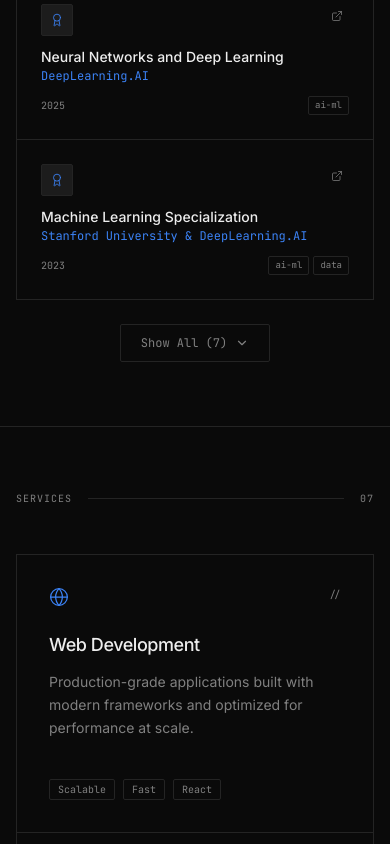
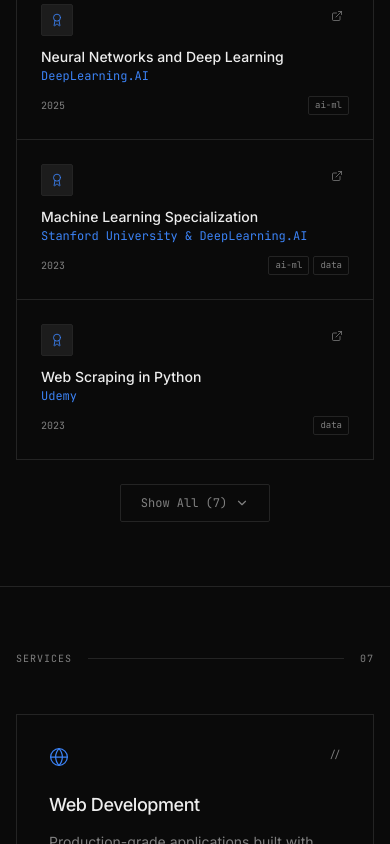
Before and after one commit to Viraj-Mavani/portfolio, a Next.js app: page / in a window 390 px wide. Shown: the part 8617-9461 px from the top of the page. Built offline with nearby package versions, Linux system fonts and the light colour scheme.

Commit message:
fixed grid issues

```diff
--- a/src/app/about/page.tsx
+++ b/src/app/about/page.tsx
@@ -151,11 +151,11 @@ export default function AboutPage() {
             <div className="h-px flex-1 bg-border" aria-hidden="true" />
           </div>
 
-          <div className="grid gap-4 md:grid-cols-2 lg:grid-cols-3">
+          <div className="flex flex-wrap justify-center gap-4">
             {journey.map((item) => (
               <div
                 key={item.title}
-                className="group flex flex-col gap-4 rounded-md border border-border bg-card p-6 transition-colors hover:border-primary/30"
+                className="group flex w-full flex-col gap-4 rounded-md border border-border bg-card p-6 transition-colors hover:border-primary/30 md:w-[calc(50%-0.5rem)] lg:w-[calc(33.33%-0.67rem)]"
               >
                 <div className="flex h-9 w-9 items-center justify-center rounded-sm border border-border bg-secondary text-primary transition-colors group-hover:bg-primary group-hover:text-primary-foreground">
                   <item.icon className="h-4 w-4" strokeWidth={1.5} />
--- a/src/components/certificates-section.tsx
+++ b/src/components/certificates-section.tsx
@@ -5,7 +5,7 @@ import { Award, ExternalLink, ChevronDown, ChevronUp } from "lucide-react"
 import { certificates } from "@/lib/data"
 import { useMode } from "@/hooks/use-mode"
 
-const INITIAL_COUNT = 3
+const INITIAL_COUNT = 4
 
 interface CertificatesSectionProps {
   index: number
@@ -21,7 +21,11 @@ export function CertificatesSection({ index }: CertificatesSectionProps) {
   )
 
   const visible = expanded ? filteredCertificates : filteredCertificates.slice(0, INITIAL_COUNT)
-  const hasMore = filteredCertificates.length > INITIAL_COUNT
+  const hasMore = filteredCertificates.length > (INITIAL_COUNT-1)
+
+  // Calculate empty slots to fill the grid
+  const remainder = visible.length % 3
+  const emptySlots = remainder === 0 ? 0 : 3 - remainder
 
   return (
     <section id="certificates" className="border-t border-border" aria-labelledby="certificates-heading">
@@ -39,10 +43,10 @@ export function CertificatesSection({ index }: CertificatesSectionProps) {
         <h2 id="certificates-heading" className="sr-only">Certificates</h2>
 
         <div className="grid gap-px border border-border bg-border md:grid-cols-2 lg:grid-cols-3">
-          {visible.map((cert) => (
+          {visible.map((cert, index) => (
             <div
               key={cert.title}
-              className="group flex flex-col gap-3 bg-background p-6 transition-colors hover:bg-card"
+              className={`group flex flex-col gap-3 bg-background p-6 transition-colors hover:bg-card ${!expanded && index === 3 ? "lg:hidden" : ""}`}
             >
               <div className="flex items-start justify-between">
                 <div className="flex h-8 w-8 items-center justify-center rounded-sm border border-border bg-secondary text-primary transition-colors group-hover:bg-primary group-hover:text-primary-foreground">
@@ -87,11 +91,21 @@ export function CertificatesSection({ index }: CertificatesSectionProps) {
               </div>
              </div>
           ))}
+          {Array.from({ length: emptySlots }).map((_, i) => {
+            const showOnMd = visible.length % 2 !== 0 && i === 0
+            return (
+              <div
+                key={`empty-${i}`}
+                className={`hidden bg-background ${showOnMd ? "md:block" : "lg:block"} ${!expanded && visible.length === 4 ? "lg:hidden" : ""}`}
+                aria-hidden="true"
+              />
+            )
+          })}
         </div>
 
         {/* Expand/Collapse button */}
         {hasMore && (
-          <div className="mt-6 flex justify-center">
+          <div className={`mt-6 flex justify-center ${!expanded && filteredCertificates.length === 4 ? "md:hidden lg:flex" : ""}`}>
             <button
               onClick={() => setExpanded((prev) => !prev)}
               className="group inline-flex items-center gap-2 rounded-sm border border-border px-5 py-2.5 font-mono text-xs text-muted-foreground transition-all hover:border-primary hover:text-foreground"
```
